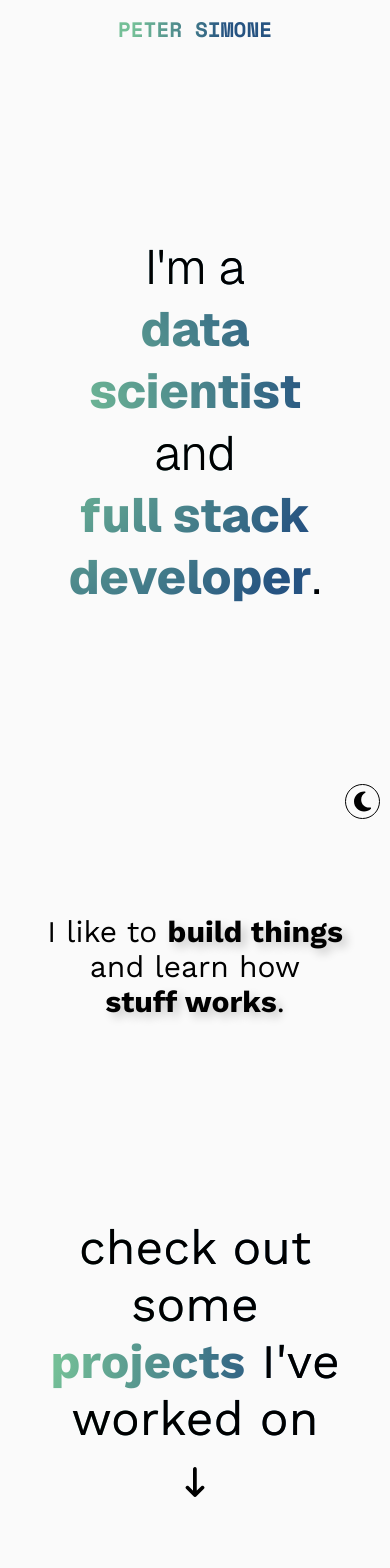
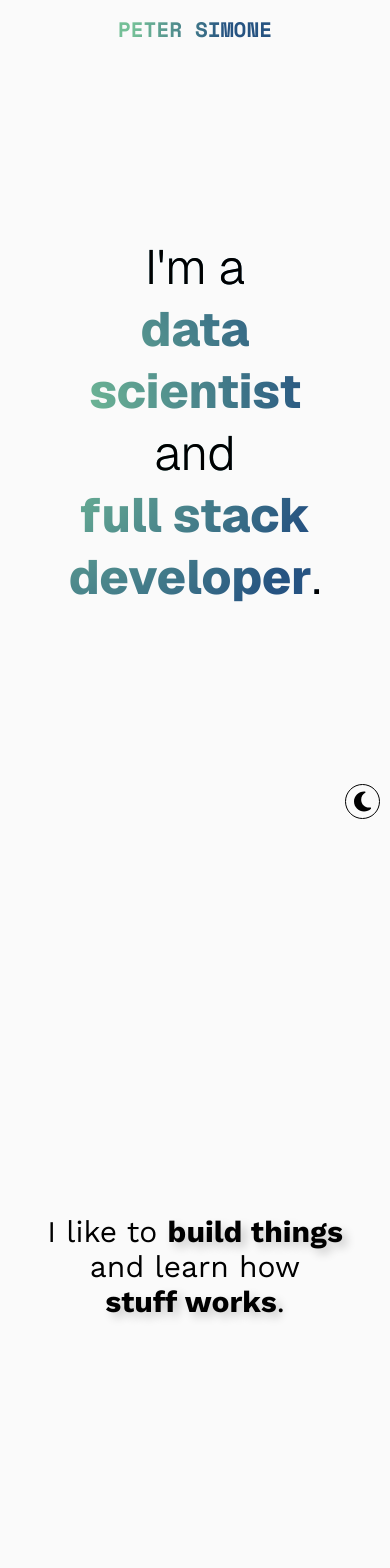
Before and after one commit to petersim1/portfolio, a Next.js app: page / in a window 390 px wide. Shown: the top 1568 px of the page. Built offline with nearby package versions, Linux system fonts and the light colour scheme.

Commit message:
update blurb section size for mobile

```diff
--- a/app/_components/elements/mask.tsx
+++ b/app/_components/elements/mask.tsx
@@ -9,6 +9,7 @@ import { NN } from "@/_lib/assets";
 const Mask = (): JSX.Element => {
   const { breakpoints, progress } = useScrollContext();
   const totHeight = useMemo(() => breakpoints[1] - breakpoints[0], [breakpoints]);
+  console.log(progress[1]);
   return (
     <div className={styles.mask_holder} style={{ top: `${(breakpoints[0] + totHeight) / 2}px` }}>
       <NN />
--- a/app/_components/sections/Blurb/blurb.module.css
+++ b/app/_components/sections/Blurb/blurb.module.css
@@ -10,6 +10,14 @@
   padding-bottom: max(5rem, 20%);
 }
 
+@media (max-aspect-ratio: 1 / 1) {
+  .wrapper {
+    padding-top: 0;
+    padding-bottom: 0;
+    height: 100vh;
+  }
+}
+
 .blurb p {
   font-size: 2.5rem;
   line-height: normal;
```
